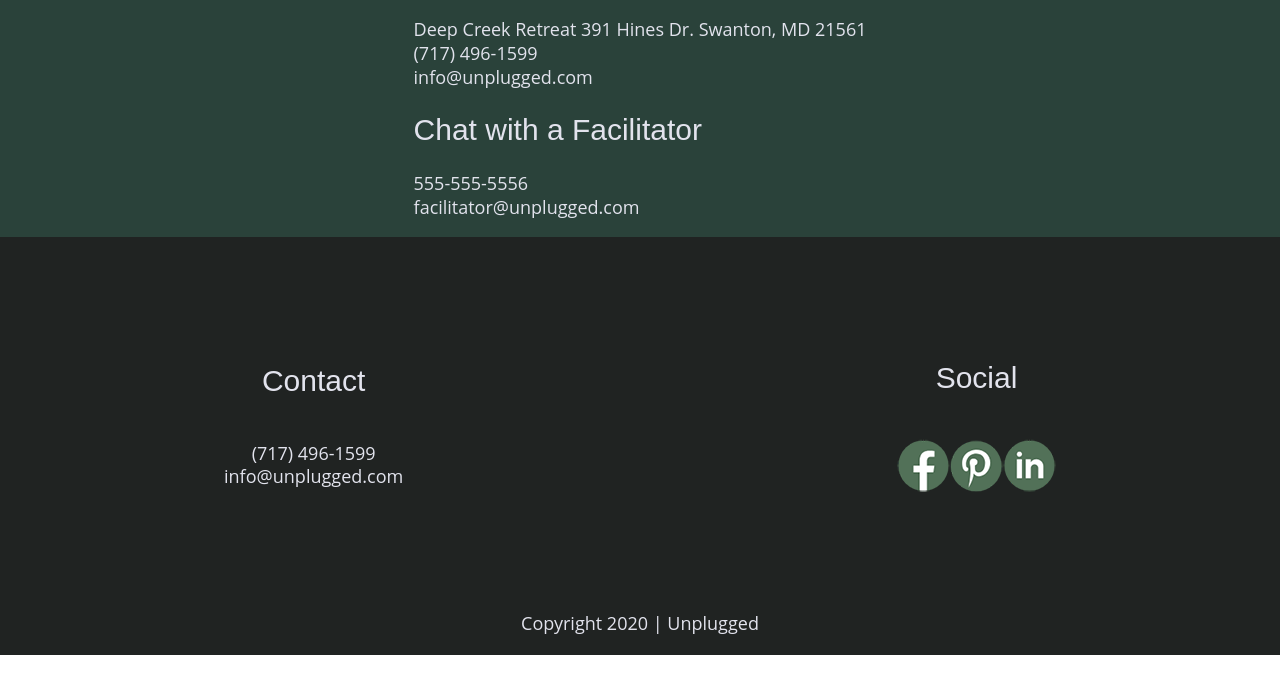
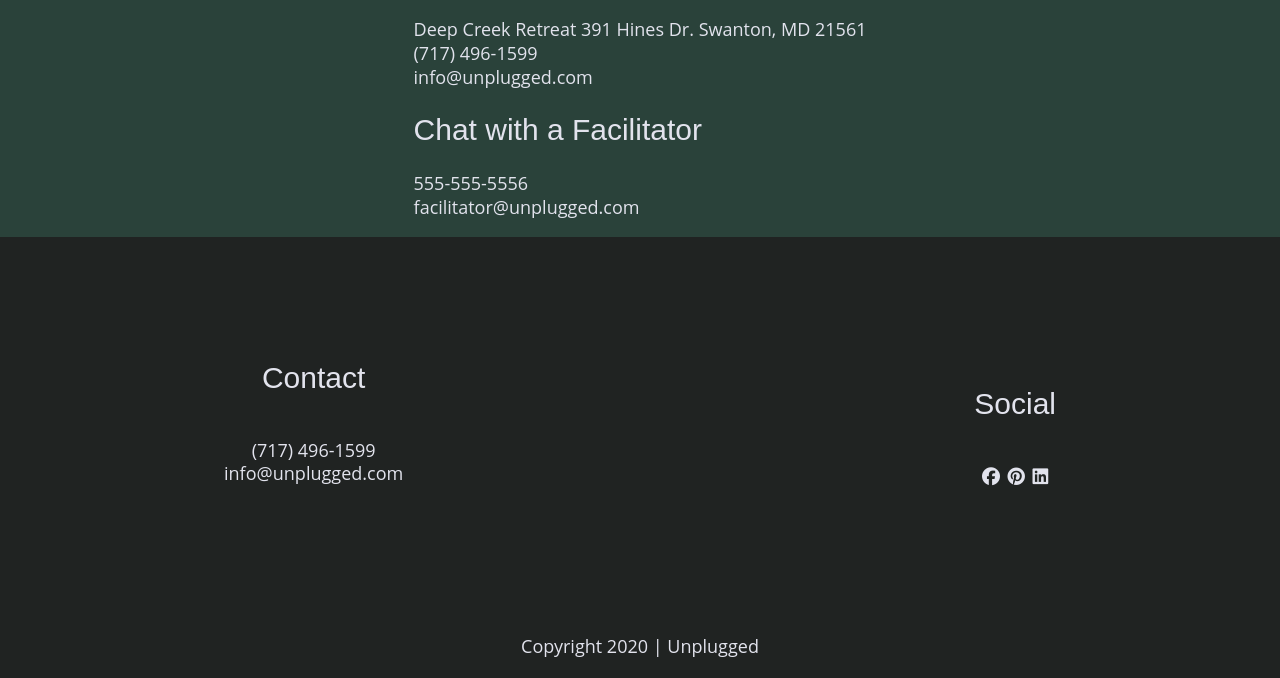
Before and after one commit to millerblade/unplugged-1, a website: page about/index.html in a window 1280 px wide. Shown: the part 1263-1941 px from the top of the page. Before the commit the page ends 1918 px from the top, so only its background shows below. Drawn offline with nearby package versions, Linux system fonts and the light colour scheme.

Commit message:
added icons

```diff
--- a/about/index.html
+++ b/about/index.html
@@ -114,21 +114,21 @@
                 <a
                   href="https://www.facebook.com/melissa.servello.315/"
                   target="_blank"
-                  ><img src="../img/facebook-green.png" alt="facebook icon" />
+                  ><i class="fab fa-facebook"></i>
                 </a>
               </p>
               <p>
                 <a
                   href="https://https://www.pinterest.com/missyservello/boards/"
                   target="_blank"
-                  ><img src="../img/pintrest-green.png" alt="pinterest icon" />
+                  ><i class="fab fa-pinterest"></i>
                 </a>
               </p>
               <p>
                 <a
                   href="https://www.linkedin.com/in/melissa-servello-592a8a193/"
                   target="_blank"
-                  ><img src="../img/linkedin-green.png" alt="linkedin icon" />
+                  ><i class="fab fa-linkedin"></i>
                 </a>
               </p>
             </div>
--- a/css/main.css
+++ b/css/main.css
@@ -230,12 +230,14 @@ footer .content-wrapper {
 }
 
 footer .contact {
+
   margin-bottom: 50px;
 }
 
 footer .social-icons {
+
   display: flex;
-  justify-content: space-around;
+  justify-content: space-evenly;
   align-items: center;
 }
 
@@ -648,7 +650,7 @@ input[type="button"] {
   }
 
   footer .contact {
-    margin-bottom: 0;
+    margin-bottom: 30px;
   }
 
   footer h4 {
@@ -788,6 +790,7 @@ input[type="button"] {
 
   footer h4 {
     font-size: 1.875em;
+
   }
 
   /* ==========================================================================
```
Also changed, not shown: faq/index.html (+7 -4 lines), index.html (+3 -3 lines).
